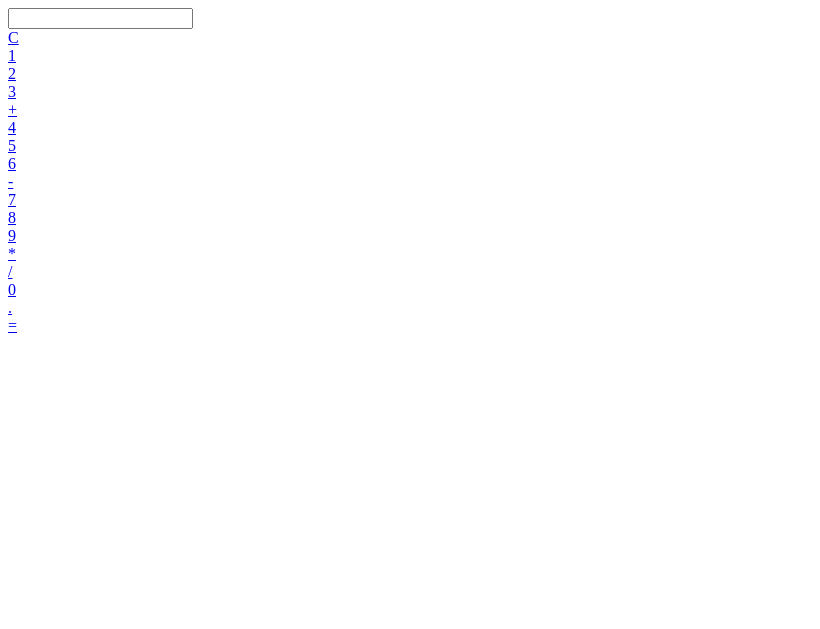
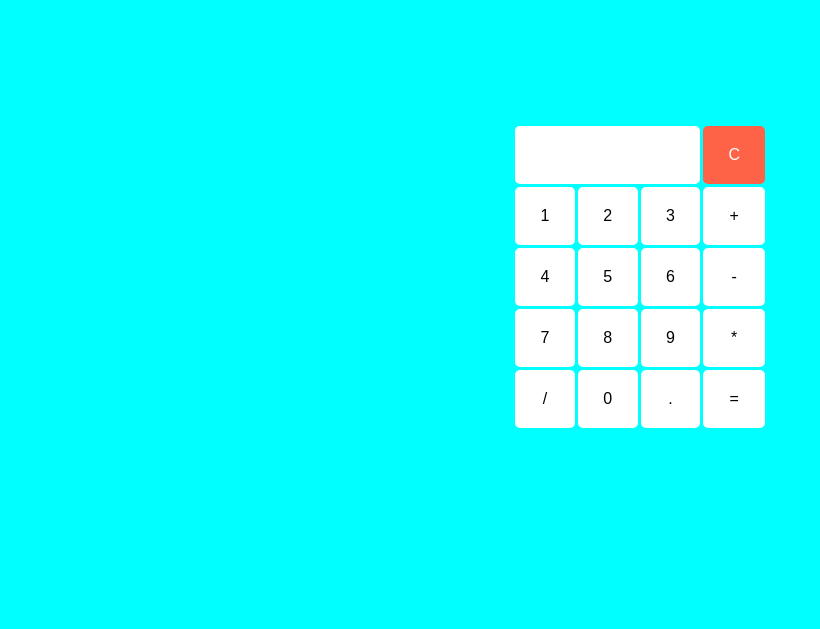
Before and after one commit to SOORAJ-SJ/JS-CALCULATOR, a plain HTML site: page index.html in a window 1280 px wide. Shown: the whole page, without its empty margins (0-820 px from the left). Drawn offline with Linux system fonts and the light colour scheme.

Commit message:
add styles

```diff
--- a/css/styles.css
+++ b/css/styles.css
@@ -0,0 +1,51 @@
+body{
+            background-color: aqua;
+            font-family: Arial, Helvetica, sans-serif;
+        }
+        .container{
+            margin:auto;
+            width:250px;
+            height:500px;
+            margin-top:10%;
+        }
+        .calc{
+            display: grid;
+            grid-template-columns:repeat(4, 1fr);
+            grid-gap:3px;
+        }
+        .in{
+            grid-column: 1/4;
+            grid-row:1/2;
+            background-color: white;
+            border-radius: 5px;
+        }
+        .in > input{
+            width:96%;
+            height: 90%;
+            border: none;
+            border-radius: 5px;
+        }
+        .calc>.num,.clear{
+            text-align: center;
+            background-color: white;
+            padding:20px 5px;;
+            border-radius: 5px;
+            box-sizing: border-box;
+        }
+        .clear{
+            background:tomato;
+            color:white;
+        }
+        .clear a{
+            color:white;
+        }
+        ::placeholder{
+            padding-left: 10px;
+            font-size: large;
+            opacity: .7;
+        }
+        a{
+            text-decoration:none;
+            color:black;
+            padding:20px;
+        }
--- a/index.html
+++ b/index.html
@@ -4,7 +4,7 @@
     <meta charset="UTF-8">
     <meta name="viewport" content="width=device-width, initial-scale=1.0">
     <title>JS CALCULATOR</title>
-    <link rel="sytlesheet" type="text/css" href="css/styles.css">
+    <link rel="stylesheet" href="css/styles.css" type="text/css">
     <script src="js/script.js"></script>
 </head>
 <body>
```
